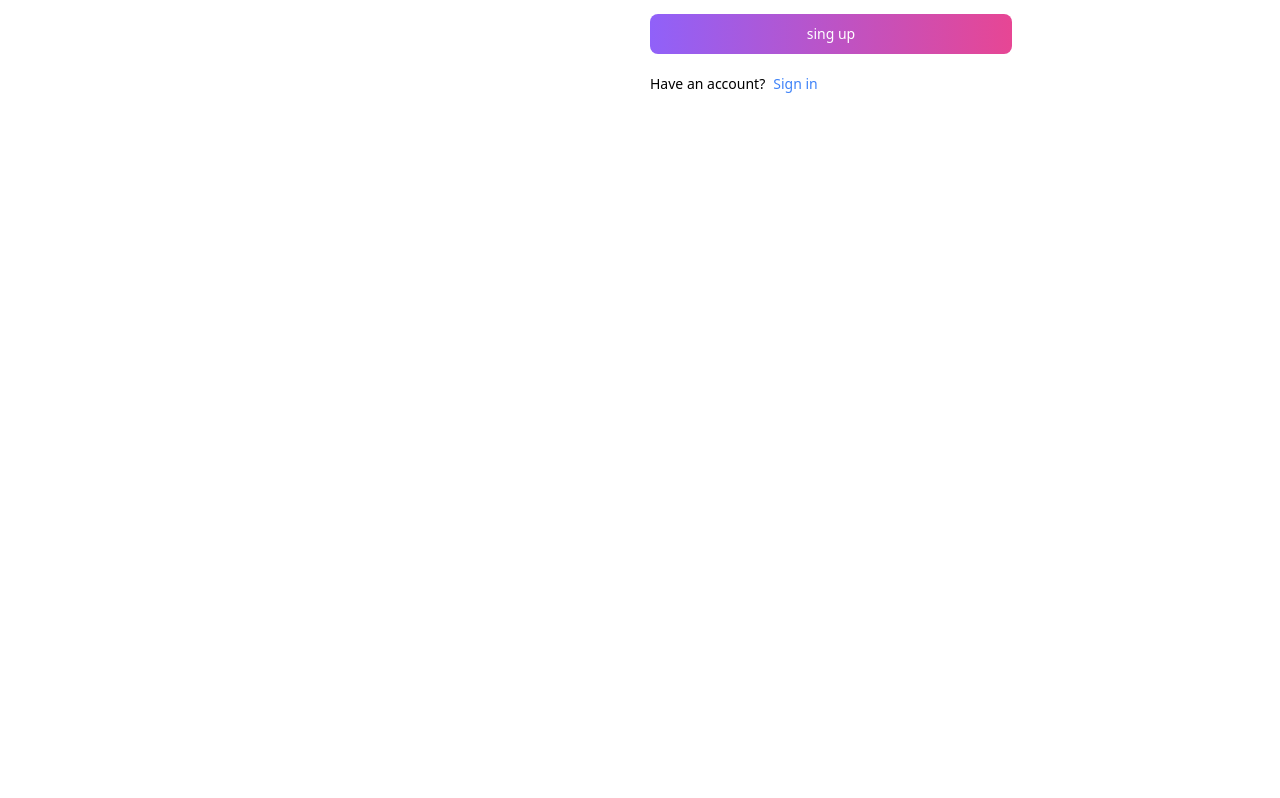
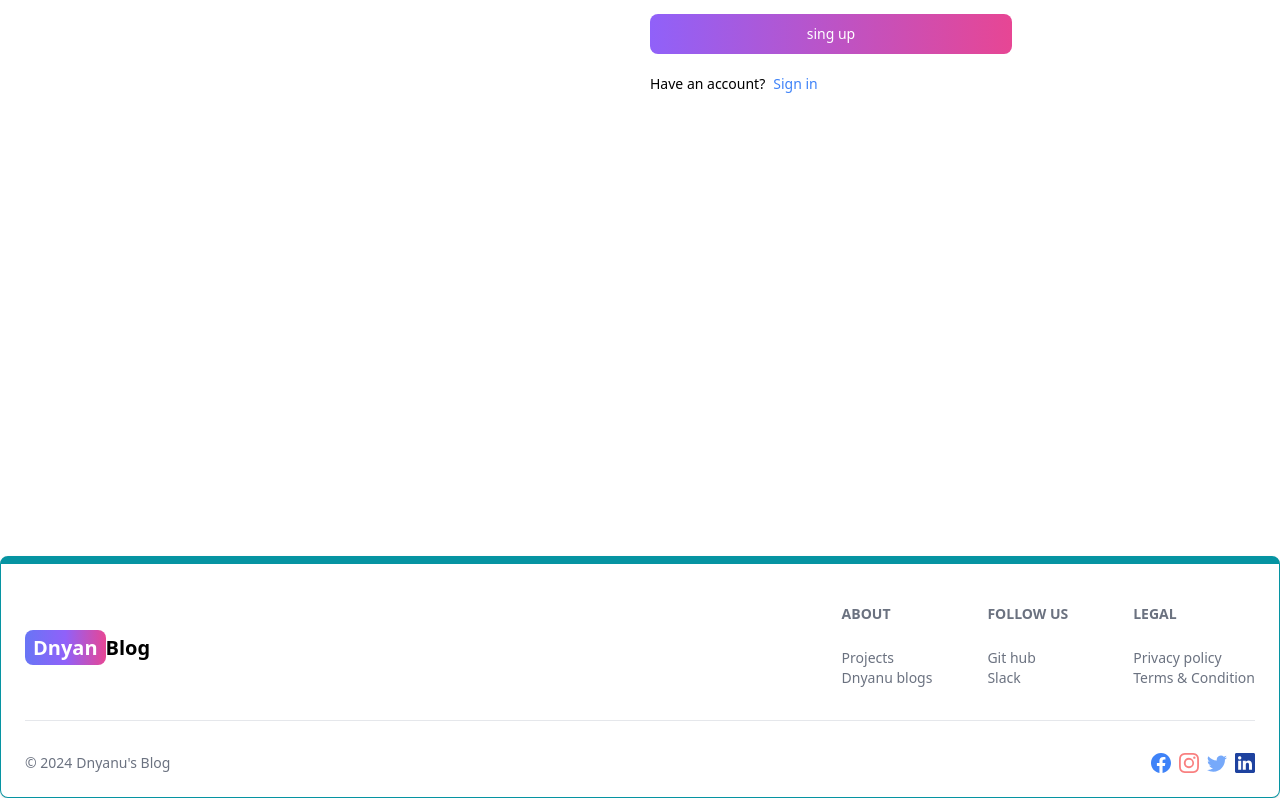
Before and after one commit to Dnyandeo33/mern-blog, a React (Vite) app in the folder client/: page /sign-up in a window 1280 px wide. Shown: the part 388-1186 px from the top of the page. Before the commit the page ends 944 px from the top, so only its background shows below. Built offline with nearby package versions, Linux system fonts and the light colour scheme.

Commit message:
Create a footer

```diff
--- a/client/src/App.jsx
+++ b/client/src/App.jsx
@@ -1,4 +1,5 @@
 import { BrowserRouter, Route, Routes } from 'react-router-dom';
+import FooterCom from './components/FooterCom';
 import Header from './components/Header';
 import About from './pages/About';
 import Home from './pages/Home';
@@ -17,6 +18,7 @@
         <Route path="/sign-in" element={<SignIn />} />
         <Route path="/sign-up" element={<SignUp />} />
       </Routes>
+      <FooterCom />
     </BrowserRouter>
   );
 };
--- /dev/null
+++ b/client/src/components/FooterCom.jsx
@@ -0,0 +1,84 @@
+import { Footer } from 'flowbite-react';
+import { BsFacebook, BsInstagram, BsLinkedin, BsTwitter } from 'react-icons/bs';
+import { Link } from 'react-router-dom';
+const FooterCom = () => {
+  return (
+    <Footer container className="border border-t-8 border-teal-500">
+      <div className=" w-full mx-auto max-w-7xl">
+        <div className=" grid w-full justify-between sm:flex md:grid-cols-1">
+          <div className="mt-5 flex justify-center items-center">
+            <Link
+              to="/"
+              className=" self-center whitespace-nowrap text-sm sm:text-xl font-semibold dark:text-white"
+            >
+              <span className="py-1 px-2 bg-gradient-to-r from-indigo-500 via-purple-500 to-pink-500 rounded-lg text-white">
+                Dnyan
+              </span>
+              Blog
+            </Link>
+          </div>
+          <div>
+            <div className=" grid grid-cols-2 gap-8 sm: mt-4 sm:grid-cols-3 sm:gap-6">
+              <div>
+                <Footer.Title title="About" />
+                <Footer.LinkGroup col>
+                  <Footer.Link href="/sign-up" target="_blank">
+                    Projects
+                  </Footer.Link>
+                </Footer.LinkGroup>
+                <Footer.LinkGroup col>
+                  <Footer.Link href="/sign-up" target="_blank">
+                    Dnyanu blogs
+                  </Footer.Link>
+                </Footer.LinkGroup>
+              </div>
+              <div>
+                <Footer.Title title="Follow us" />
+                <Footer.LinkGroup col>
+                  <Footer.Link href="/sign-up" target="_blank">
+                    Git hub
+                  </Footer.Link>
+                </Footer.LinkGroup>
+                <Footer.LinkGroup col>
+                  <Footer.Link href="/sign-up" target="_blank">
+                    Slack
+                  </Footer.Link>
+                </Footer.LinkGroup>
+              </div>
+              <div>
+                <Footer.Title title="Legal" />
+                <Footer.LinkGroup col>
+                  <Footer.Link href="/sign-up" target="_blank">
+                    Privacy policy
+                  </Footer.Link>
+                </Footer.LinkGroup>
+                <Footer.LinkGroup col>
+                  <Footer.Link href="/sign-up" target="_blank">
+                    Terms & Condition
+                  </Footer.Link>
+                </Footer.LinkGroup>
+              </div>
+            </div>
+          </div>
+        </div>
+        <Footer.Divider />
+        <div className=" w-full sm:flex sm:justify-between sm:items-center">
+          <Footer.Copyright
+            href="dnyanu.waghunde@gmail.com"
+            by="Dnyanu's Blog"
+            year={new Date().getFullYear()}
+          />
+
+          <div className="flex gap-2 sm:mt-0 mt-4 sm:justify-center">
+            <Footer.Icon className="text-blue-500" href="#" icon={BsFacebook} />
+            <Footer.Icon className="text-red-400" href="#" icon={BsInstagram} />
+            <Footer.Icon className="text-blue-400" href="#" icon={BsTwitter} />
+            <Footer.Icon className="text-blue-800" href="#" icon={BsLinkedin} />
+          </div>
+        </div>
+      </div>
+    </Footer>
+  );
+};
+
+export default FooterCom;
--- a/client/src/components/Header.jsx
+++ b/client/src/components/Header.jsx
@@ -10,7 +10,7 @@
     <Navbar className=" border-b-2">
       <Link
         to="/"
-        className=" self-center whitespace-nowrap text-sm sm:text-xl font-semibold dark:text-white"
+        className=" self-center whitespace-nowrap text-lg sm:text-xl font-semibold dark:text-white"
       >
         <span className="py-1 px-2 bg-gradient-to-r from-indigo-500 via-purple-500 to-pink-500 rounded-lg text-white">
           Dnyan
--- a/client/src/pages/SignUp.jsx
+++ b/client/src/pages/SignUp.jsx
@@ -5,6 +5,7 @@
 
 const SingUp = () => {
   const navigateTo = useNavigate();
+
   const [formData, setFormData] = useState({});
   const [errormessage, setErrorMessage] = useState(null);
   const [loading, setLoading] = useState(false);
```
